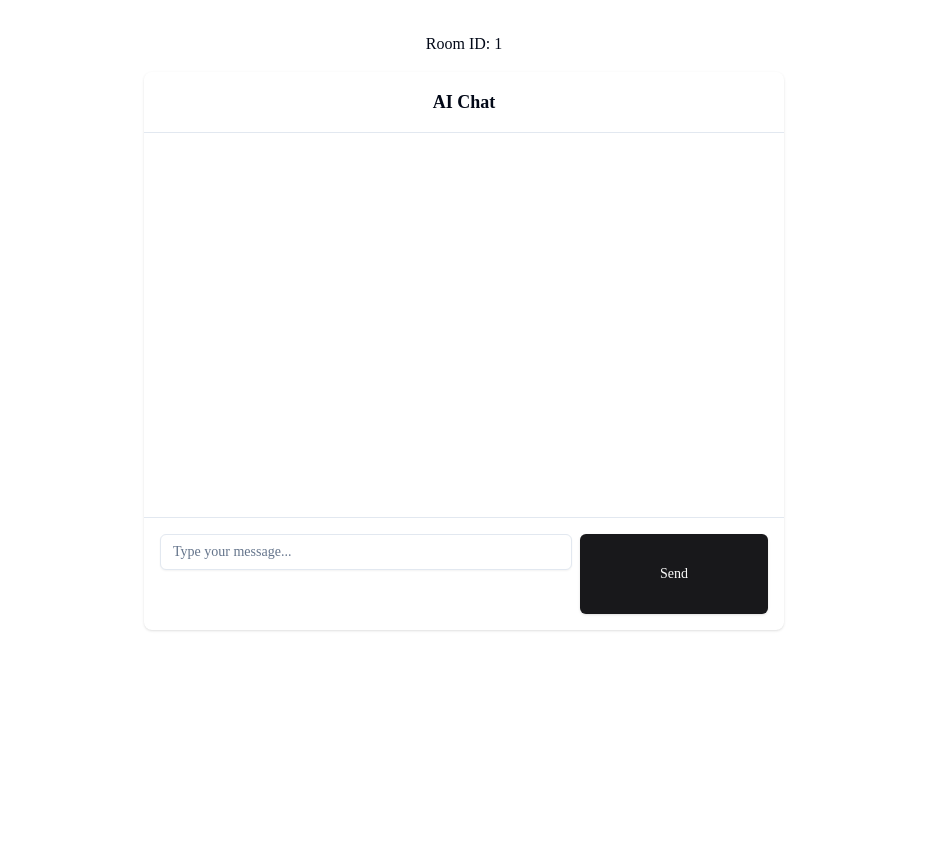
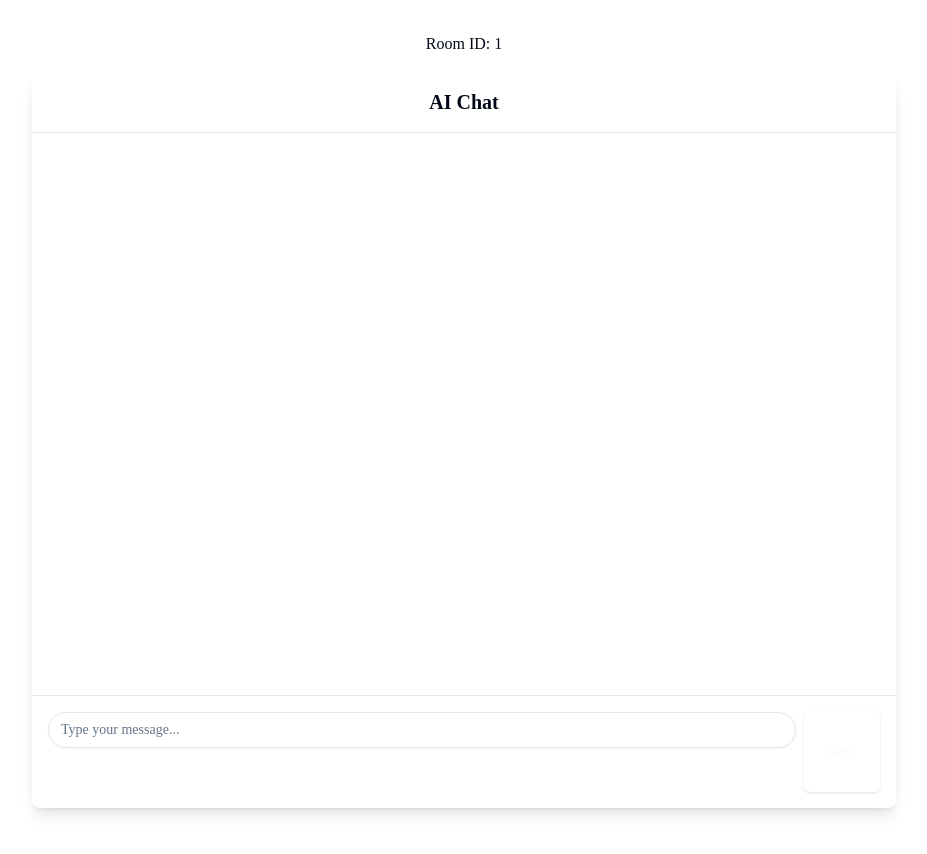
Before and after one commit to AdarsHH30/ConvoRoom, a React (Vite) app in the folder frontend/: page /room/1 in a window 1280 px wide. Shown: the whole page, without its empty margins (176-1103 px from the left). Before the commit the page ends 800 px from the top, so only its background shows below. Built offline with nearby package versions, Linux system fonts and the light colour scheme.

Commit message:
improvised chat ui

```diff
--- a/frontend/src/components/ChatUI.jsx
+++ b/frontend/src/components/ChatUI.jsx
@@ -1,11 +1,20 @@
-import React, { useState, useEffect } from "react";
+import React, { useState, useEffect, useRef } from "react";
 import { Input } from "../components/ui/input";
 import { Button } from "../components/ui/button";
 
 function ChatUI() {
   const [messages, setMessages] = useState([]);
   const [inputText, setInputText] = useState("");
+  const messagesEndRef = useRef(null);
   const roomId = window.location.pathname.split("/").pop();
+
+  const scrollToBottom = () => {
+    messagesEndRef.current?.scrollIntoView({ behavior: "smooth" });
+  };
+
+  useEffect(() => {
+    scrollToBottom();
+  }, [messages]);
 
   useEffect(() => {
     const savedMessages = localStorage.getItem(`chat_${roomId}`);
@@ -43,51 +52,51 @@ function ChatUI() {
   };
 
   return (
-    <div className="w-full max-w-2xl mx-auto p-4">
-      <div className="rounded-lg shadow" style={{ color: "var(--ring)" }}>
-        <div className="p-4 border-b">
-          <h2
-            className="text-lg font-semibold"
-            style={{ color: "var(--primary)" }}
-          >
+    <div className="w-full max-w-4xl mx-auto p-4 h-[calc(100vh-2rem)] flex flex-col">
+      <div className="flex-1 bg-[var(--background)] rounded-lg shadow-lg flex flex-col">
+        <div className="p-4 border-b bg-[var(--primary)] rounded-t-lg">
+          <h2 className="text-xl font-bold text-[var(--background)]">
             AI Chat
           </h2>
         </div>
 
-        <div
-          className="h-96 overflow-y-auto p-4"
-          style={{ color: "var(--ring)" }}
-        >
+        <div className="flex-1 overflow-y-auto p-4 space-y-4 min-h-0">
           {messages.map((message, index) => (
             <div
               key={index}
-              className={`mb-4 ${
-                message.type === "user" ? "text-right" : "text-left"
+              className={`flex ${
+                message.type === "user" ? "justify-end" : "justify-start"
               }`}
             >
               <div
-                className={`inline-block p-2 rounded-lg ${
+                className={`max-w-[70%] break-words p-3 rounded-2xl ${
                   message.type === "user"
-                    ? "bg-[var(--ring)] "
-                    : "bg-[var(--secondary)] text-[var(--primary)]"
-                }`}
+                    ? "bg-[var(--primary)] text-[var(--primary-foreground)]"
+                    : "bg-[var(--secondary)] text-[var(--secondary-foreground)]"
+                } shadow-sm`}
               >
                 {message.text}
               </div>
             </div>
           ))}
+          <div ref={messagesEndRef} />
         </div>
 
-        <div className="p-4 border-t">
+        <div className="p-4 border-t bg-[var(--background)]">
           <div className="flex gap-2">
             <Input
               value={inputText}
               onChange={(e) => setInputText(e.target.value)}
               placeholder="Type your message..."
               onKeyPress={(e) => e.key === "Enter" && handleSendMessage()}
-              className="flex-1"
+              className="flex-1 rounded-full"
             />
-            <Button onClick={handleSendMessage}>Send</Button>
+            <Button
+              onClick={handleSendMessage}
+              className=" px-6 bg-[var(--primary)] hover:bg-[var(--primary-foreground)]"
+            >
+              Send
+            </Button>
           </div>
         </div>
       </div>
```
